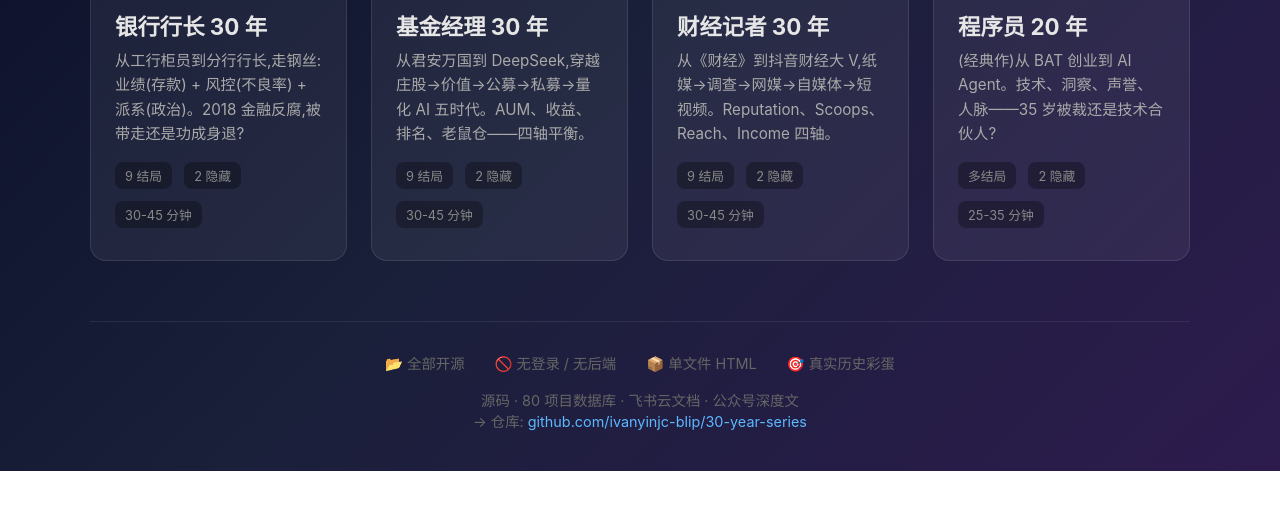
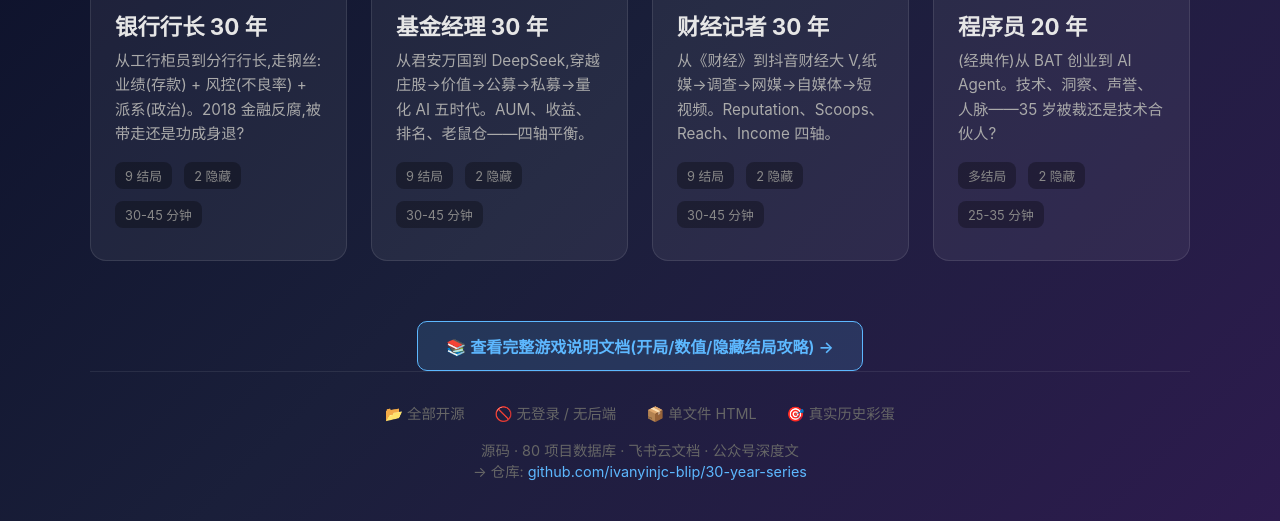
Before and after one commit to ivanyinjc-blip/30-year-series, a plain HTML site: page index.html in a window 1280 px wide. Shown: the part 352-873 px from the top of the page. Before the commit the page ends 823 px from the top, so only its background shows below. Drawn offline with Linux system fonts and the light colour scheme.

Commit message:
Update index.html

```diff
--- a/index.html
+++ b/index.html
@@ -189,6 +189,22 @@
       </a>
     </div>
 
+
+    <div style="text-align: center; margin-top: 30px;">
+      <a href="docs/" style="
+        display: inline-block;
+        background: rgba(91, 184, 255, 0.15);
+        border: 1px solid #5db8ff;
+        color: #5db8ff;
+        padding: 12px 28px;
+        border-radius: 10px;
+        text-decoration: none;
+        font-size: 1em;
+        font-weight: 600;
+        transition: all 0.2s;
+      ">📚 查看完整游戏说明文档(开局/数值/隐藏结局攻略) →</a>
+    </div>
+
     <div class="footer">
       <div class="meta">
         <span>📂 全部开源</span>
```
